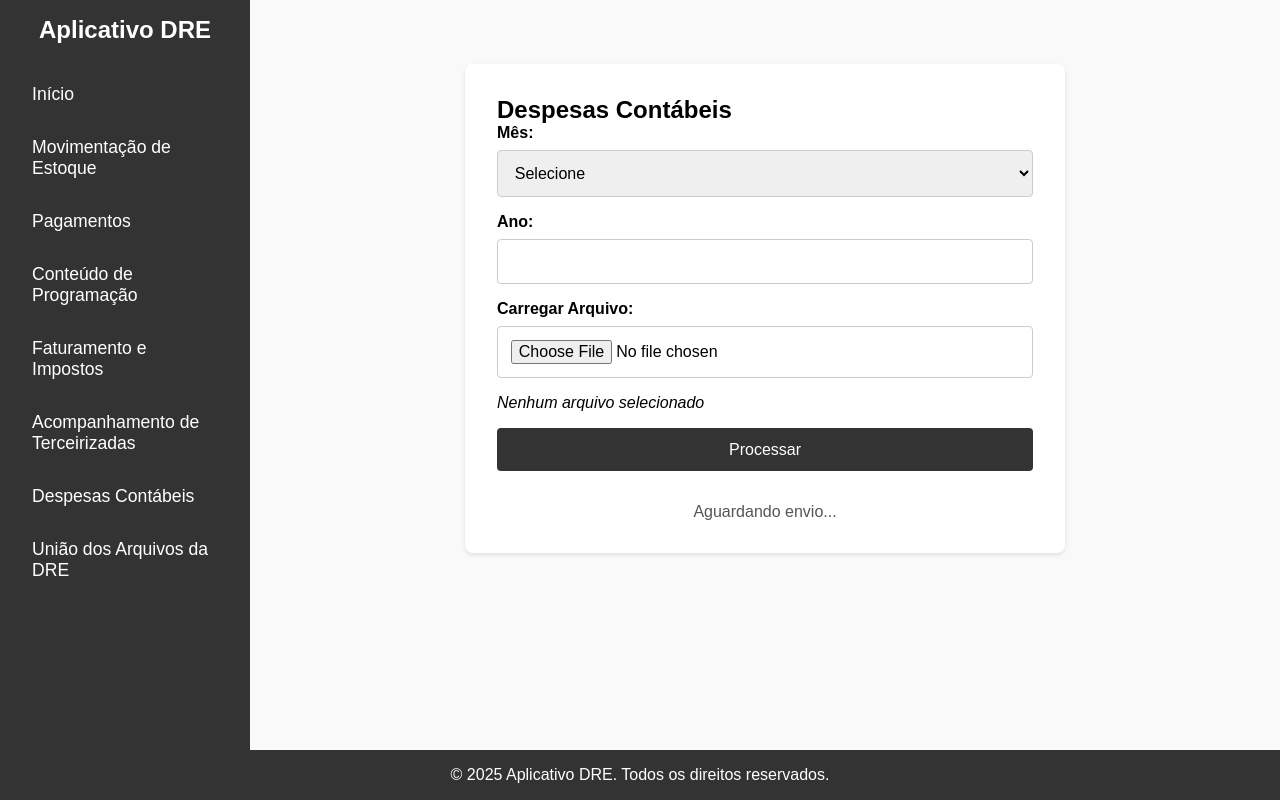
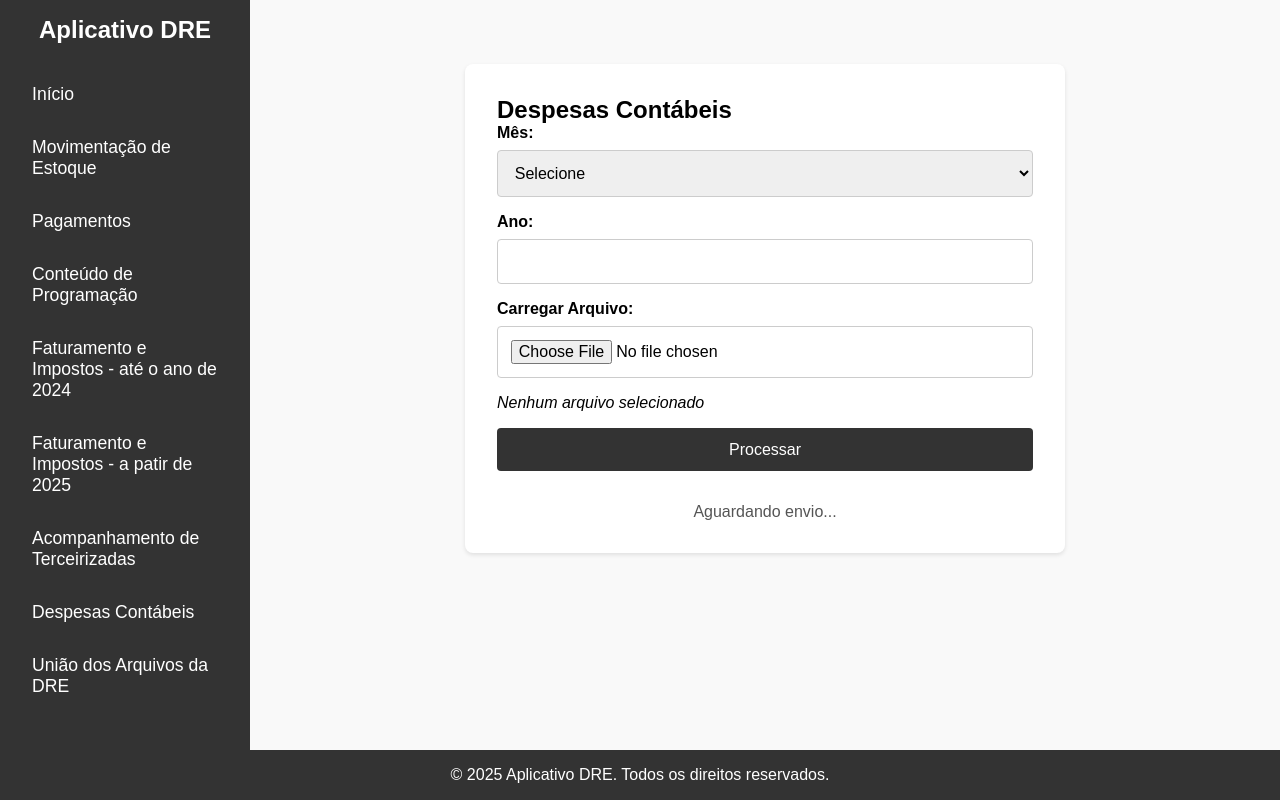
Before and after one commit to ControladoriaMaster/AppDRE, a Flask app: page /despesas in a window 1280 px wide. Run offline with Flask 3, Linux system fonts and the light colour scheme; some libraries are stand-ins or nearby versions.

Commit message:
Update despesas.html

```diff
--- a/templates/despesas.html
+++ b/templates/despesas.html
@@ -134,7 +134,8 @@
                 <li><a href="{{ url_for('estoque.movimentacao_estoque') }}">Movimentação de Estoque</a></li>
                 <li><a href="{{ url_for('pagamentos') }}">Pagamentos</a></li>
                 <li><a href="{{ url_for('programacao') }}">Conteúdo de Programação</a></li>
-                <li><a href="{{ url_for('impostos') }}">Faturamento e Impostos</a></li>
+                <li><a href="{{ url_for('impostos_24') }}">Faturamento e Impostos - até o ano de 2024 </a></li>
+                <li><a href="{{ url_for('impostos_25') }}">Faturamento e Impostos - a patir de 2025 </a></li>
                 <li><a href="{{ url_for('terceirizadas') }}">Acompanhamento de Terceirizadas</a></li>
                 <li><a href="{{ url_for('despesas') }}">Despesas Contábeis</a></li>
                 <li><a href="{{ url_for('uniao') }}">União dos Arquivos da DRE</a></li>
@@ -200,11 +201,11 @@
                 form.submit(); // Enviar o formulário após o tempo configurado
             }, 500);
 
-            // Mudar mensagem após 240 segundos
+            // Mudar mensagem após 30 segundos
             setTimeout(() => {
                 message.textContent = 'Processamento finalizado! Vá para a pasta de downloads.';
                 message.style.color = '#28A745';
-            }, 240000); // 240 segundos
+            }, 30000); // 30 segundos
         });
     </script>
 </body>
```
